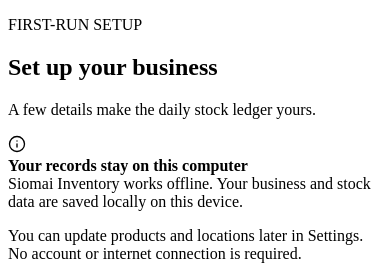
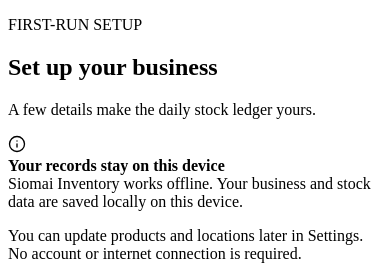
Before and after one commit to acelabini/siomai-inventory, a React (Vite) app: page / in a window 390 px wide. Shown: the top 265 px of the page. Built offline with nearby package versions, Linux system fonts and the light colour scheme.

Commit message:
fix: use device copy in mobile setup

```diff
--- a/src/renderer/pages/SetupPage.tsx
+++ b/src/renderer/pages/SetupPage.tsx
@@ -89,7 +89,7 @@
           <p className="eyebrow">FIRST-RUN SETUP</p>
           <h1 id="setup-title">Set up your business</h1>
           <p className="setup-intro">A few details make the daily stock ledger yours.</p>
-          <InlineNotice tone="neutral" title="Your records stay on this computer">
+          <InlineNotice tone="neutral" title="Your records stay on this device">
             Siomai Inventory works offline. Your business and stock data are saved locally on this device.
           </InlineNotice>
           <p className="setup-welcome-detail">You can update products and locations later in Settings. No account or internet connection is required.</p>
```
Also changed, not shown: 1 other file (tests, documents, lock files or other folders).
